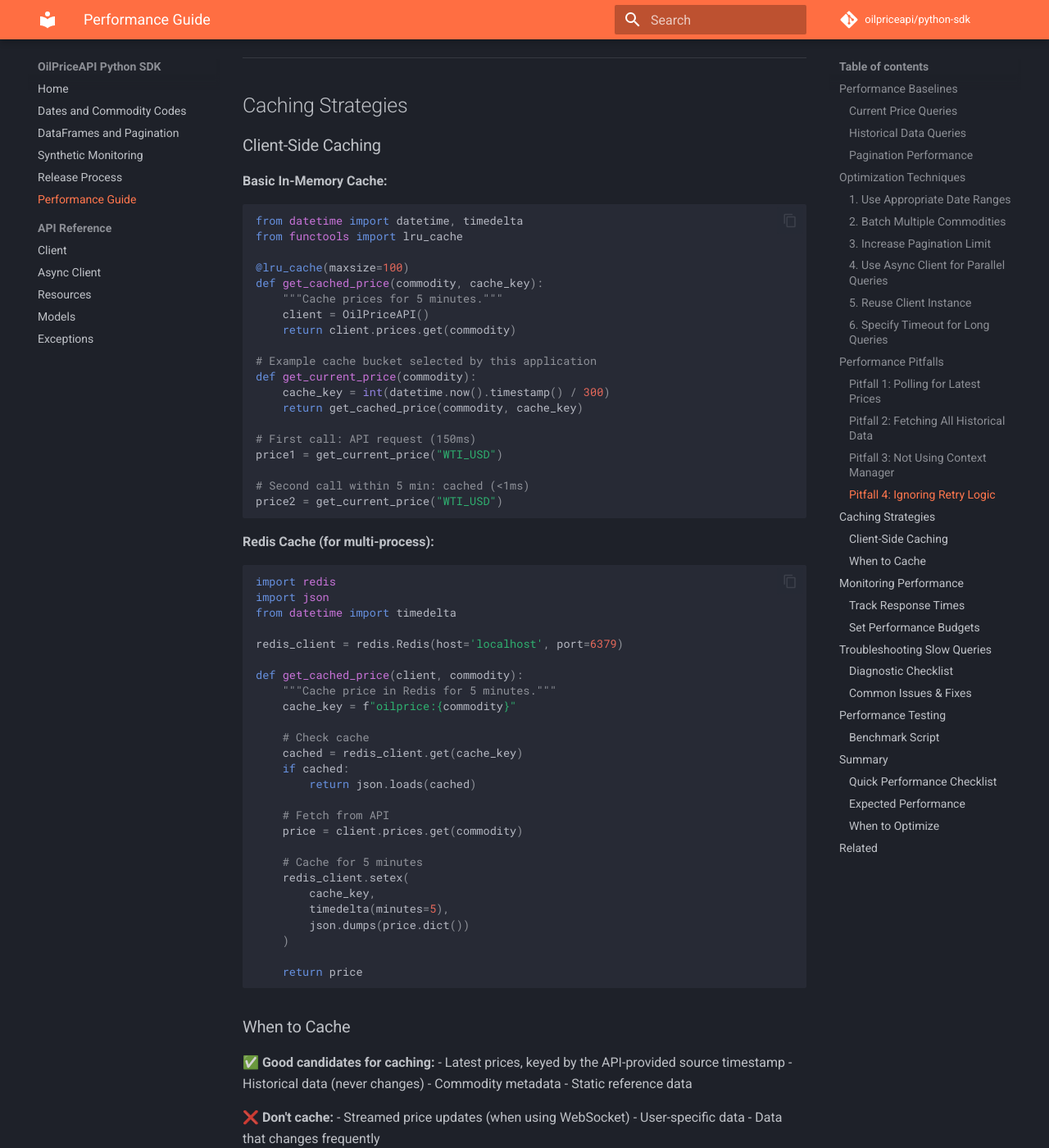
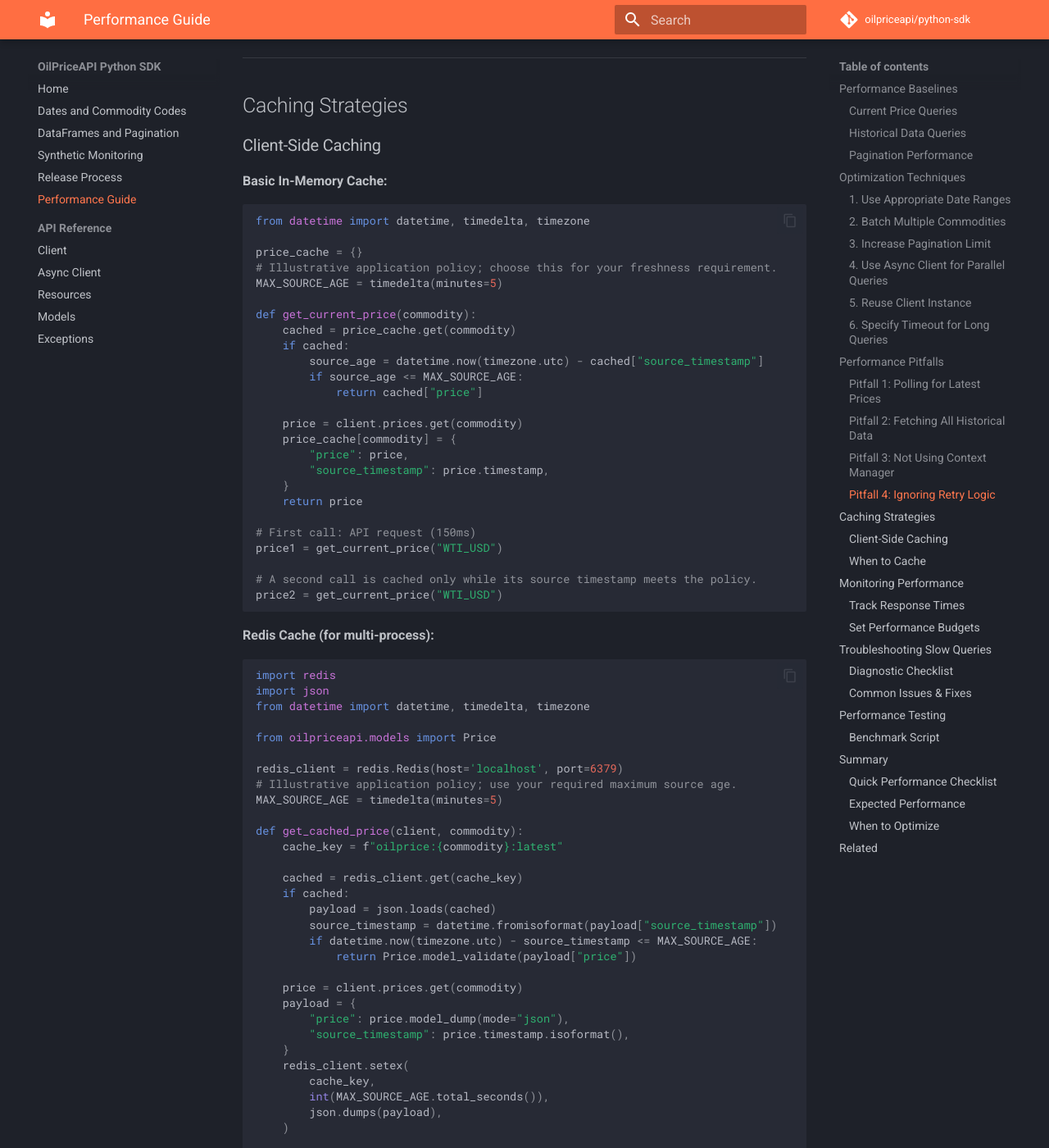
Before and after one commit to OilpriceAPI/python-sdk, an MkDocs documentation site: the page built from docs/PERFORMANCE_GUIDE.md, in a window 1280 px wide and 1400 px high, scrolled down 7028 px. Shown: the whole window at 82% size. Built offline with MkDocs 1.6.1 and Material for MkDocs 9.7.7, drawn with Linux system fonts in a browser that asks for light colours; comment, search, counter and statistics services are not loaded.

Commit message:
fix: remove residual packaged claim drift

````diff
--- a/docs/PERFORMANCE_GUIDE.md
+++ b/docs/PERFORMANCE_GUIDE.md
@@ -335,24 +335,30 @@ price = client.prices.get("WTI_USD")  # Resilient
 
 **Basic In-Memory Cache:**
 ```python
-from datetime import datetime, timedelta
-from functools import lru_cache
+from datetime import datetime, timedelta, timezone
 
-@lru_cache(maxsize=100)
-def get_cached_price(commodity, cache_key):
-    """Cache prices for 5 minutes."""
-    client = OilPriceAPI()
-    return client.prices.get(commodity)
+price_cache = {}
+# Illustrative application policy; choose this for your freshness requirement.
+MAX_SOURCE_AGE = timedelta(minutes=5)
 
-# Example cache bucket selected by this application
 def get_current_price(commodity):
-    cache_key = int(datetime.now().timestamp() / 300)
-    return get_cached_price(commodity, cache_key)
+    cached = price_cache.get(commodity)
+    if cached:
+        source_age = datetime.now(timezone.utc) - cached["source_timestamp"]
+        if source_age <= MAX_SOURCE_AGE:
+            return cached["price"]
+
+    price = client.prices.get(commodity)
+    price_cache[commodity] = {
+        "price": price,
+        "source_timestamp": price.timestamp,
+    }
+    return price
 
 # First call: API request (150ms)
 price1 = get_current_price("WTI_USD")
 
-# Second call within 5 min: cached (<1ms)
+# A second call is cached only while its source timestamp meets the policy.
 price2 = get_current_price("WTI_USD")
 ```
 
@@ -360,27 +366,33 @@ price2 = get_current_price("WTI_USD")
 ```python
 import redis
 import json
-from datetime import timedelta
+from datetime import datetime, timedelta, timezone
+
+from oilpriceapi.models import Price
 
 redis_client = redis.Redis(host='localhost', port=6379)
+# Illustrative application policy; use your required maximum source age.
+MAX_SOURCE_AGE = timedelta(minutes=5)
 
 def get_cached_price(client, commodity):
-    """Cache price in Redis for 5 minutes."""
-    cache_key = f"oilprice:{commodity}"
+    cache_key = f"oilprice:{commodity}:latest"
 
-    # Check cache
     cached = redis_client.get(cache_key)
     if cached:
-        return json.loads(cached)
+        payload = json.loads(cached)
+        source_timestamp = datetime.fromisoformat(payload["source_timestamp"])
+        if datetime.now(timezone.utc) - source_timestamp <= MAX_SOURCE_AGE:
+            return Price.model_validate(payload["price"])
 
-    # Fetch from API
     price = client.prices.get(commodity)
-
-    # Cache for 5 minutes
+    payload = {
+        "price": price.model_dump(mode="json"),
+        "source_timestamp": price.timestamp.isoformat(),
+    }
     redis_client.setex(
         cache_key,
-        timedelta(minutes=5),
-        json.dumps(price.dict())
+        int(MAX_SOURCE_AGE.total_seconds()),
+        json.dumps(payload),
     )
 
     return price
````
Also changed, not shown: docs/TELEMETRY.md (+1 -1 lines), docs/index.html (+8 -8 lines), 3 other files.
